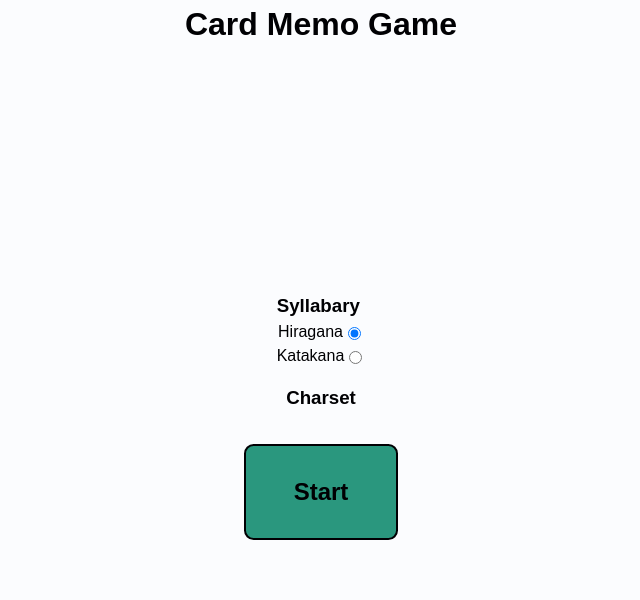
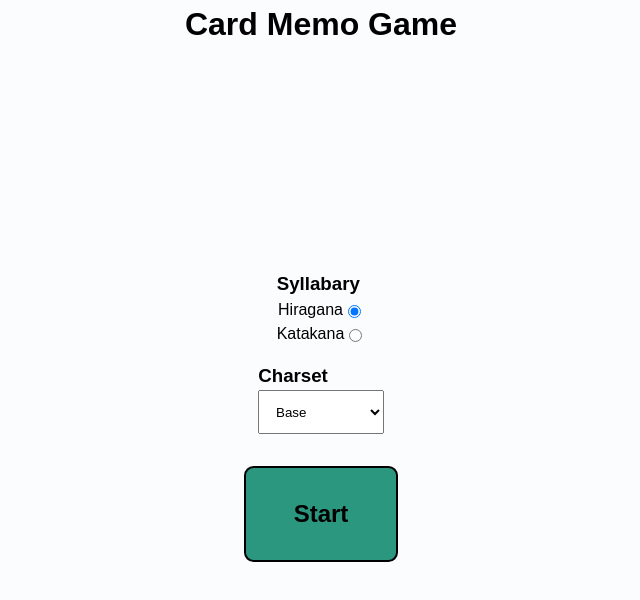
Before and after one commit to vikkio88/nisenotori, a Svelte app: page /cards in a window 1280 px wide. Shown: the top 600 px of the page, without its empty margins (319-959 px from the left). Built offline with nearby package versions, Linux system fonts and the light colour scheme.

Commit message:
- fixing/adding options - worked on removing shown kata

```diff
--- /dev/null
+++ b/src/components/shared/Select.svelte
@@ -0,0 +1,27 @@
+<script>
+    export let selected = null;
+    export let options = [];
+    export let keyCheck = "value";
+    export let keyValue = "value";
+</script>
+
+<select
+    on:change={(e) => {
+        selected = e.currentTarget.value;
+    }}
+>
+    {#each options as option}
+        <option
+            selected={(option[keyCheck] ?? option) === selected}
+            value={option[keyValue] ?? option}
+        >
+            {option.label ?? option}
+        </option>
+    {/each}
+</select>
+
+<style>
+    select {
+        padding: 0.8rem;
+    }
+</style>
--- a/src/games/CardsMemo.svelte
+++ b/src/games/CardsMemo.svelte
@@ -4,17 +4,19 @@
   import { HIRAGANA, KATAKANA } from "../libs/data/consts";
   import { randomKata } from "../libs/utils";
 
-  export let charSet = ALL_SYLLABALES;
+  export let charsetLabel = "All Syllables";
+  export let charset = [...ALL_SYLLABALES];
   export let kataChoice = HIRAGANA;
+  export let remove = false;
 
   let result = {
     shown: 1,
-    total: charSet.length,
+    total: charset.length,
     correct: 0,
     wrong: 0,
   };
 
-  let kata = randomKata(charSet);
+  let kata = randomKata(charset);
   let flipped = false;
   let wasFlipped = false;
 
@@ -29,16 +31,21 @@
   }
 
   function next() {
+    if (remove) {
+      charset = charset.filter((c) => c != (kata.romanji || kata.romanji));
+    }
     flipped = false;
     wasFlipped = false;
-    kata = randomKata();
+    kata = randomKata(charset);
     result.shown += 1;
   }
 </script>
 
 <div>
-  <h1>Card Game</h1>
-  <h2>Shown: {result.shown} Correct: {result.correct} Wrong: {result.wrong}</h2>
+  <h1>{kataChoice} ({charsetLabel})</h1>
+  <h2>
+    {result.shown}/{result.total} Correct: {result.correct} Wrong: {result.wrong}
+  </h2>
 </div>
 <div class="f f1 cc">
   <FlipCard
@@ -72,6 +79,9 @@
 </div>
 
 <style>
+  h1 {
+    text-transform: capitalize;
+  }
   h1,
   h2 {
     text-align: center;
--- a/src/libs/data/charSets.js
+++ b/src/libs/data/charSets.js
@@ -1,10 +1,10 @@
 import { ROMANJI_CHARS as r } from "./kataMap";
 
 export const ALL_SYLLABALES = Object.values(r);
-export const A = [r.A, r.I, r.U, r.E, , r.O];
-export const K = [r.KA, r.KI, r.KU, r.KE, , r.KO];
+export const A = [r.A, r.I, r.U, r.E, r.O];
+export const K = [r.KA, r.KI, r.KU, r.KE, r.KO];
 
-export const S = [r.SA, r.SHI, r.SU, r.SE, , r.SO];
+export const S = [r.SA, r.SHI, r.SU, r.SE, r.SO];
 export const T = [r.TA, r.CHI, r.TSU, r.TE, r.TO];
 export const N = [r.NA, r.NI, r.NU, r.NE, r.NO];
 export const H = [r.HA, r.HI, r.FU, r.HE, r.HO];
@@ -45,6 +45,10 @@ export const COMBO = [...KY, ...GY, ...SH, ...J, ...CH, ...NY, ...HY, ...BY, ...
 
 
 export const CHARSETS = [
+    // in Cards pages I use [0] as default one
+    { label: 'Base', charset: BASE },
+    //
+
     { label: 'All', charset: ALL_SYLLABALES },
     { label: 'A-O', charset: A },
     { label: 'K', charset: K },
@@ -72,3 +76,5 @@ export const CHARSETS = [
     { label: 'Only Daukon', charset: DAKUON },
     { label: 'Combo', charset: COMBO },
 ];
+
+export const charsetOptions = CHARSETS.map((c, i) => ({ value: i, ...c }));
--- a/src/pages/Cards.svelte
+++ b/src/pages/Cards.svelte
@@ -1,15 +1,21 @@
 <script>
+    import Select from "../components/shared/Select.svelte";
     import CardsMemo from "../games/CardsMemo.svelte";
-    import { BASE } from "../libs/data/charSets";
+    import { CHARSETS, charsetOptions } from "../libs/data/charSets";
     import { HIRAGANA, KATAKANA } from "../libs/data/consts";
 
     let gameStarted = false;
 
     let kata = HIRAGANA;
+    let selectedCharsetIndex = 0;
 </script>
 
 {#if gameStarted}
-    <CardsMemo charSet={BASE} kataChoice={kata} />
+    <CardsMemo
+        charset={CHARSETS[selectedCharsetIndex].charset}
+        charsetLabel={CHARSETS[selectedCharsetIndex].label}
+        kataChoice={kata}
+    />
 {:else}
     <h1>Card Memo Game</h1>
     <div class="f f1 cc g">
@@ -37,6 +43,10 @@
 
         <div>
             <h3>Charset</h3>
+            <Select
+                options={charsetOptions}
+                bind:selected={selectedCharsetIndex}
+            />
         </div>
 
         <button class="big success mg" on:click={() => (gameStarted = true)}>
```
